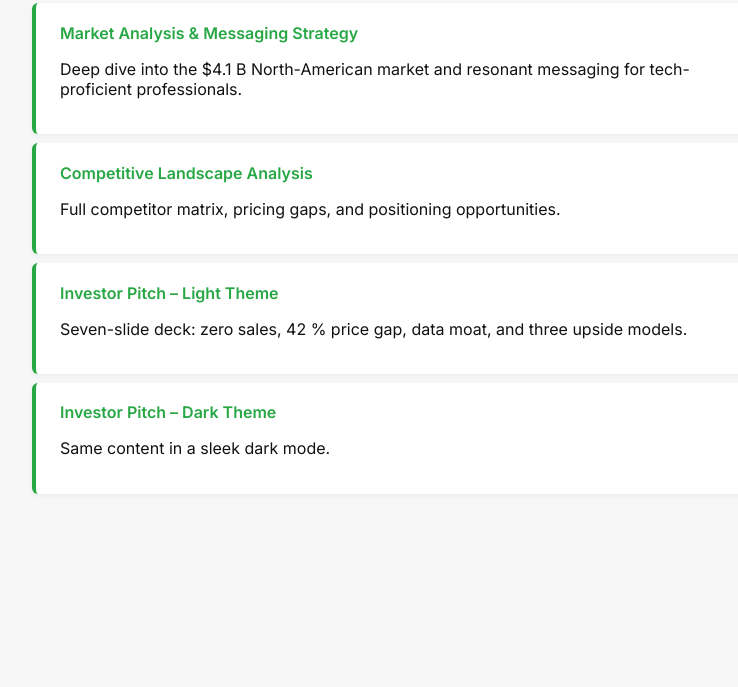
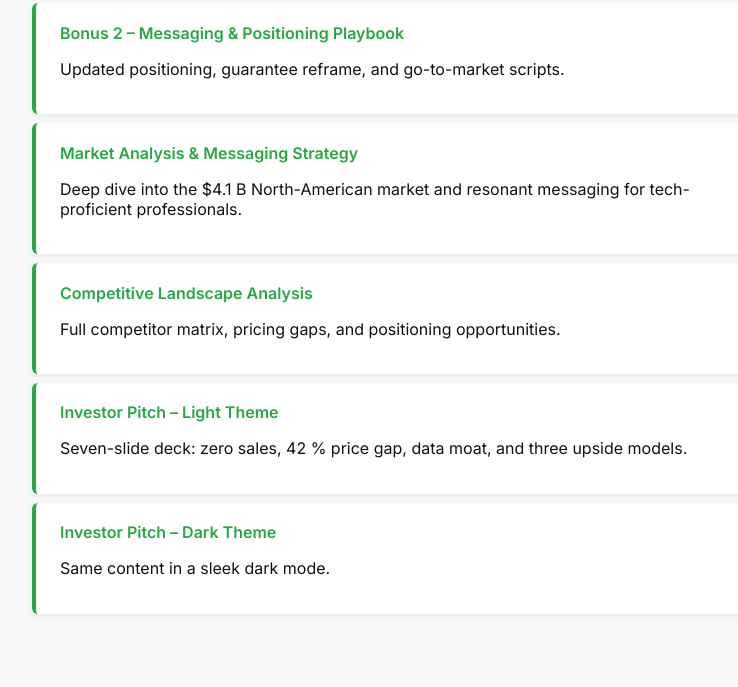
Before and after one commit to ianbrod/ianbrod.github.io, a plain HTML site: page index.html in a window 1280 px wide. Shown: the part 113-800 px from the top of the page, without its empty margins (0-738 px from the left). Drawn offline with Linux system fonts and the light colour scheme.

Commit message:
Publish other stuff again

```diff
--- a/index.html
+++ b/index.html
@@ -14,6 +14,11 @@
 </head>
 <body>
   <h1>JobSniper – Market Intelligence Hub</h1>
+
+  <div class="card">
+    <a href="bonus2.html">Bonus 2 – Messaging & Positioning Playbook</a>
+    <p>Updated positioning, guarantee reframe, and go-to-market scripts.</p>
+  </div>
 
   <div class="card">
     <a href="good-example2.html">Market Analysis & Messaging Strategy</a>
```
